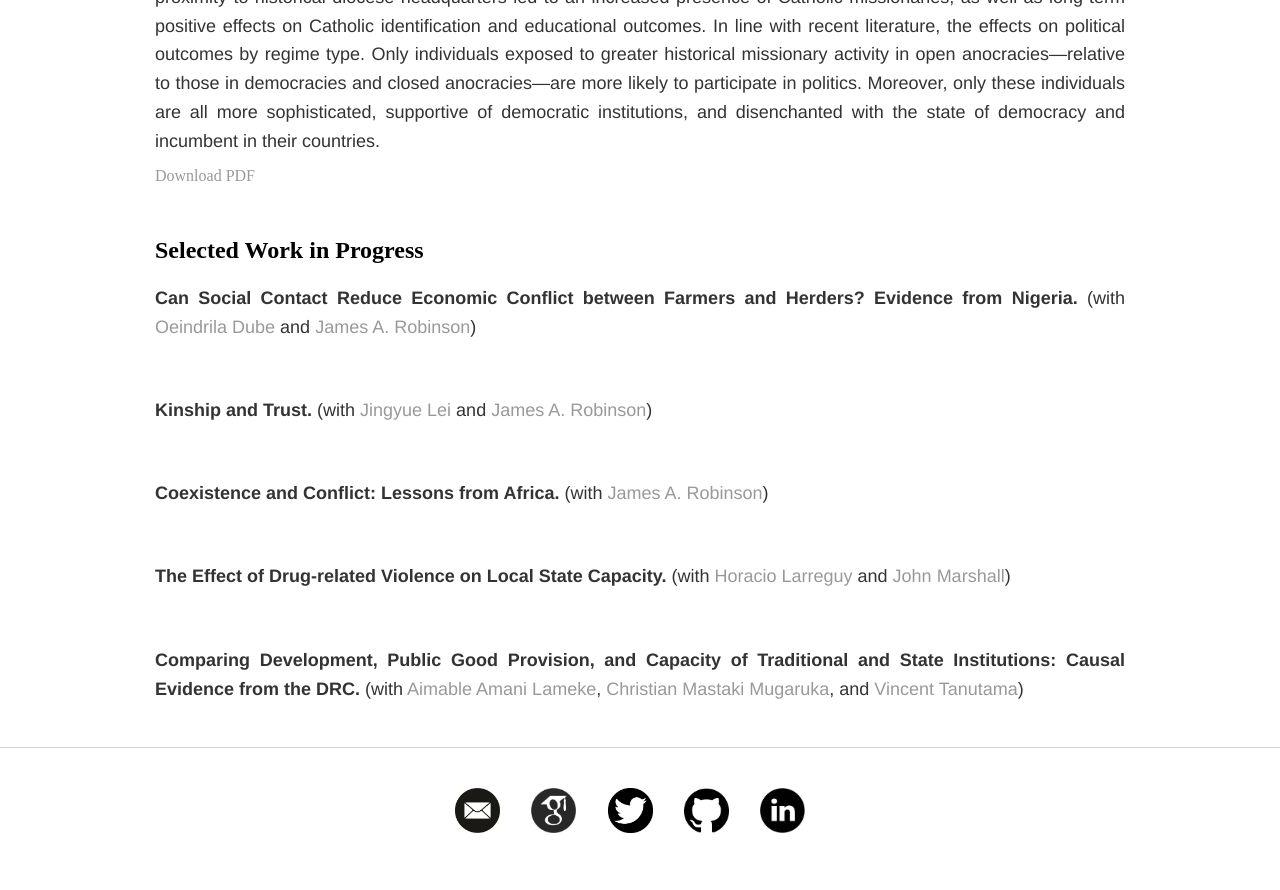
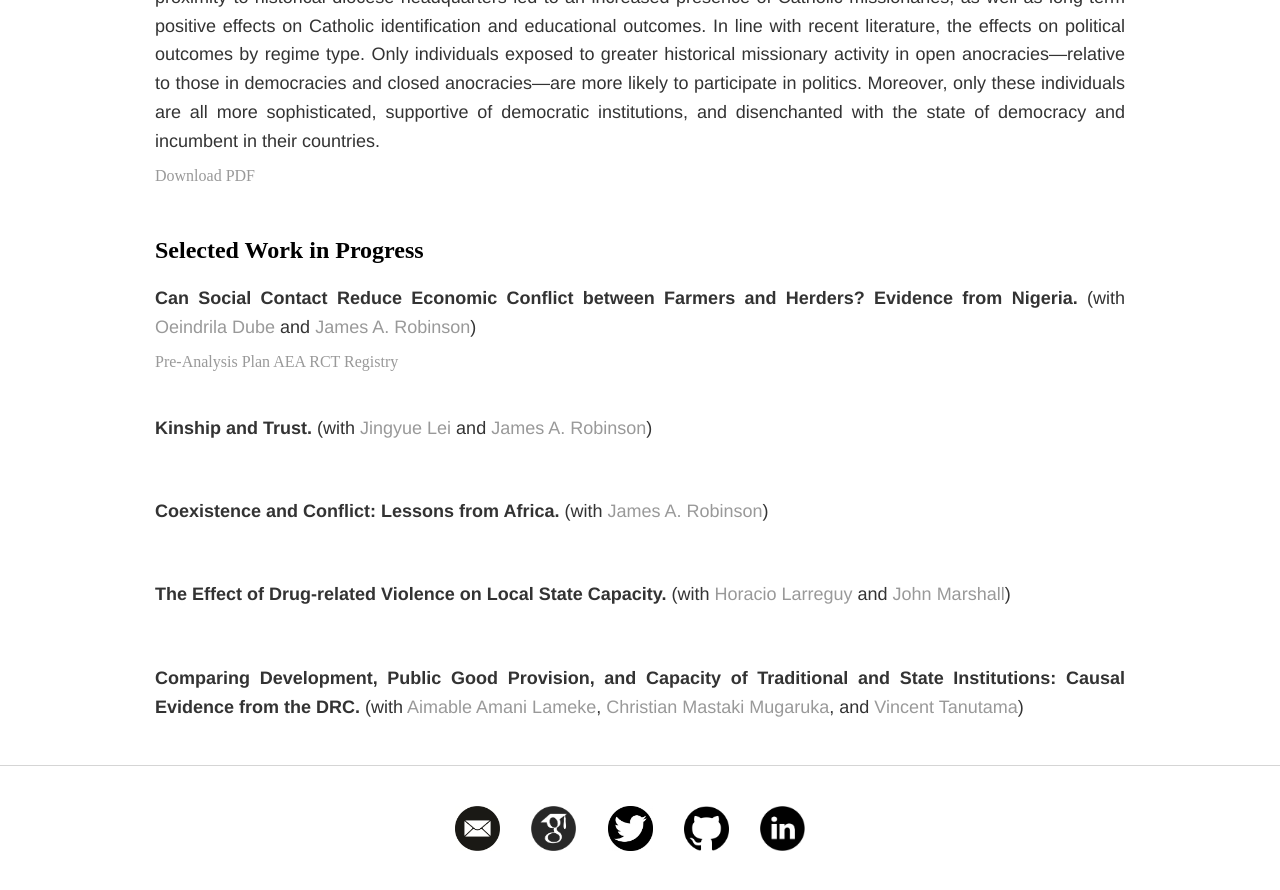
Before and after one commit to soeren-henn/soeren-henn.github.io, a Jekyll site: the page built from research/index.html, in a window 1280 px wide and 900 px high, scrolled down 4019 px. Shown: the top 890 px of the window. Built offline with Jekyll 4.4.1, drawn with Linux system fonts in a browser that asks for light colours.

Commit message:
Update index.html

```diff
--- a/research/index.html
+++ b/research/index.html
@@ -85,6 +85,7 @@ title: Research
 	<h2>Selected Work in Progress</h2>
 	<div class="paper">
 		<p><b>Can Social Contact Reduce Economic Conflict between Farmers and Herders? Evidence from Nigeria.</b> (with <a href="http://odube.net/" target="_blank">Oeindrila Dube</a> and <a href="https://voices.uchicago.edu/jamesrobinson/" target="_blank">James A. Robinson</a>)</p>
+		<a href="/files/Farmer_Herder_PAP.pdf" class="btn btn-default pull-right" title="PAP">Pre-Analysis Plan</a> <a href="https://www.socialscienceregistry.org/trials/5457" target="_blank">AEA RCT Registry</a>
 	</div>
 
 	<div class="paper">
```
